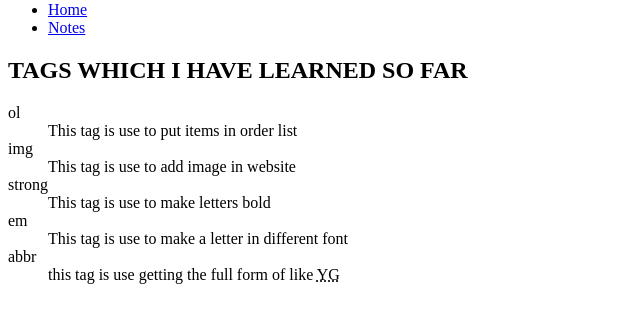
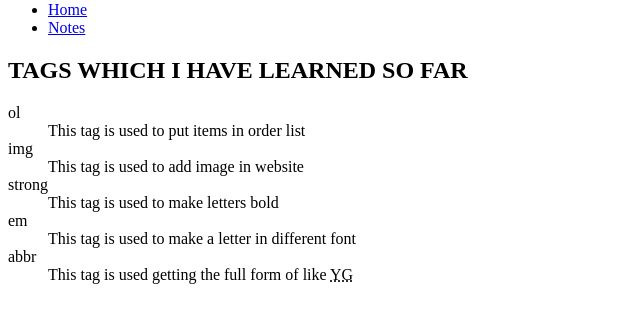
Before and after one commit to Gupta0116/Gupta0116.github.io, a plain HTML site: page html-assignment/notes.html in a window 1280 px wide. Shown: the part 79-402 px from the top of the page, without its empty margins (0-640 px from the left). Drawn offline with Linux system fonts and the light colour scheme.

Commit message:
assignment done

```diff
--- a/html-assignment/notes.html
+++ b/html-assignment/notes.html
@@ -16,11 +16,11 @@
     </nav>
     <h2>TAGS WHICH I HAVE LEARNED SO FAR</h2>
     <dl>
-        <dt>ol</dt> <dd>This tag is use to put items in order list</dd>
-        <dt>img</dt> <dd>This tag is use to add image in website</dd>
-        <dt>strong</dt> <dd>This tag is use to make letters bold</dd>
-        <dt>em</dt> <dd>This tag is use to make a letter in different font</dd>
-        <dt>abbr</dt><dd>this tag is use getting the full form of like <abbr title="YASHIK GUPTA">YG</abbr> </dd>
+        <dt>ol</dt> <dd>This tag is used to put items in order list</dd>
+        <dt>img</dt> <dd>This tag is used to add image in website</dd>
+        <dt>strong</dt> <dd>This tag is used to make letters bold</dd>
+        <dt>em</dt> <dd>This tag is used to make a letter in different font</dd>
+        <dt>abbr</dt><dd>This tag is used getting the full form of like <abbr title="YASHIK GUPTA">YG</abbr> </dd>
     </dl>
 </body>
 </html>
```
